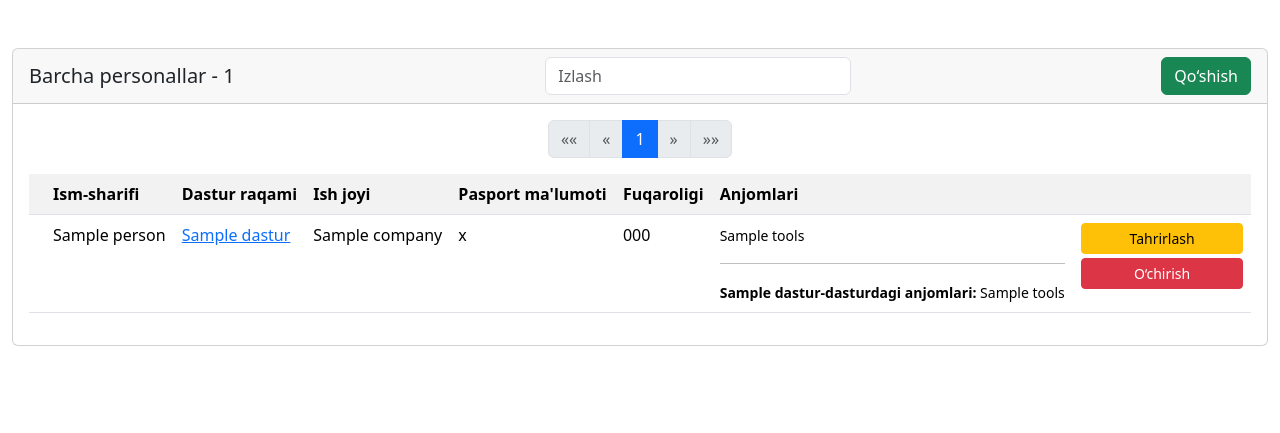
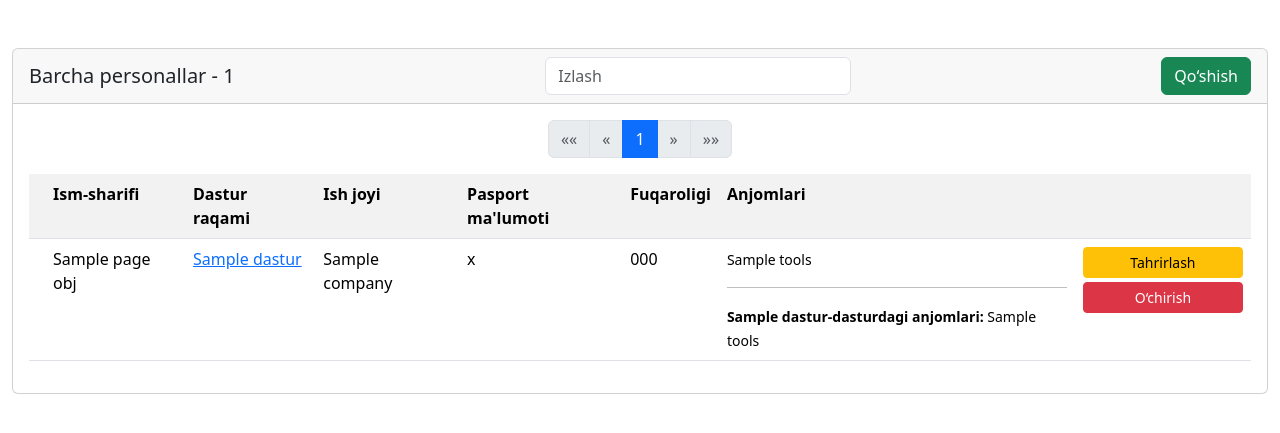
Before and after one commit to Jamshid1986/bkm_dastur, a Django app: template templates/control/personal.html in a window 1280 px wide. Shown: the part 58-491 px from the top of the page. Run offline with Django 4.2, Linux system fonts and the light colour scheme; the template is opened without the code that fills it: most values are stand-ins (such as "Sample title", 1, 10 or a date in 2020); some libraries are stand-ins or nearby versions.

Commit message:
{% for p in page_obj %} wath added to the personal.html

```diff
--- a/templates/control/personal.html
+++ b/templates/control/personal.html
@@ -86,7 +86,7 @@
                         <th>Anjomlari</th>
                         <th></th>
                     </tr>
-                        {% for p in persons %}
+                        {% for p in page_obj %}
                     <tr class="tr" data-name="{{p.title}} {{p.company.title}} {{p.passport}}">
                         <td></td>
                         <td>{{p.title}}</td>
```
